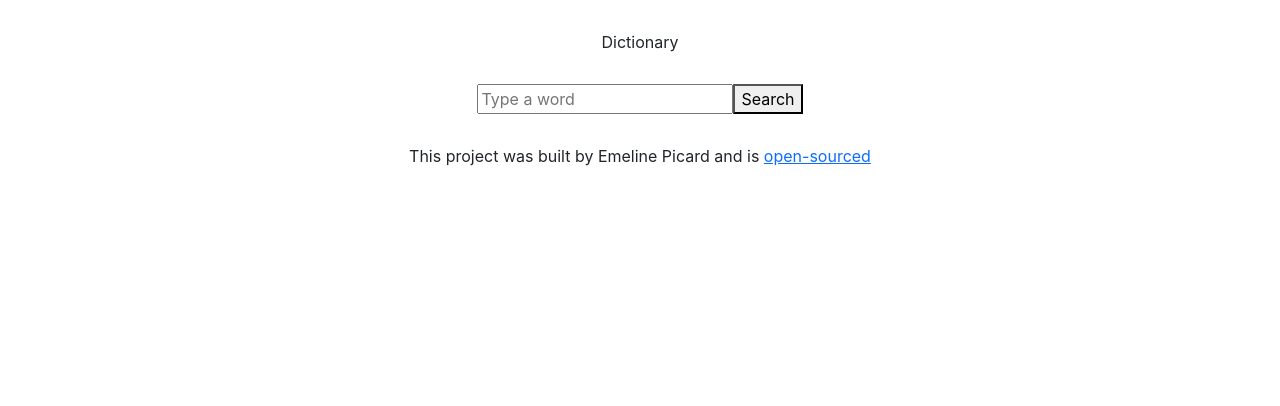
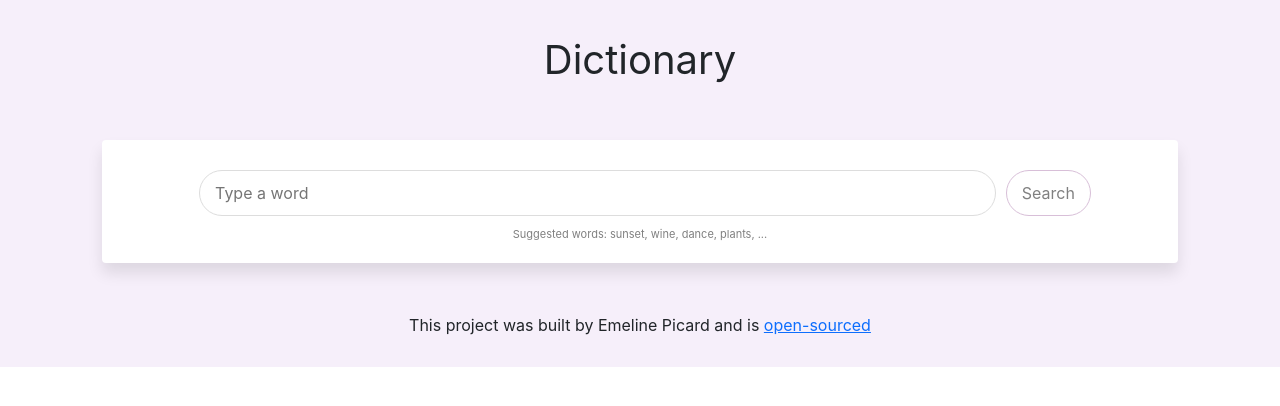
Before and after one commit to emepica/dictionary-react, a React (Create React App) app: page / in a window 1280 px wide. Shown: the top 406 px of the page. Built offline with nearby package versions, Linux system fonts and the light colour scheme; no server answers.

Commit message:
Boolean state to get a default word

```diff
--- a/src/App.css
+++ b/src/App.css
@@ -1,6 +1,10 @@
 .App {
   text-align: center;
+  background-color: #F6EFFA;
 }
 header, footer{
   padding: 30px 0;
 }
+.App header{
+  font-size: 40px;
+}
--- a/src/App.js
+++ b/src/App.js
@@ -3,13 +3,14 @@ import Dictionary from './Dictionary';
 
 function App() {
   return (
-    <div className="container">
+
     <div className="App">
+      <div className="container">
       <header className="App-header">
        Dictionary
       </header>
       <main>
-        <Dictionary/>
+        <Dictionary defaultKeyword="wave"/>
       </main>
       <footer>This project was built by Emeline Picard and is <a href="https://github.com/emepica/dictionary-react">open-sourced</a></footer>
     </div>
--- a/src/Dictionary.css
+++ b/src/Dictionary.css
@@ -1,3 +1,33 @@
 .Dictionary {
     text-align: center;
 }
+.Dictionary section{
+    background-color: white;
+    border-radius: 4px;
+    box-shadow: 0 10px 15px rgb(0 0 0/ 10%);
+    padding: 20px 40px;
+    margin: 20px;
+}
+input{
+    width: 80%;
+    border-radius: 30px;
+    border: 1px solid #ddd;
+    margin: 10px;
+    padding: 10px 15px;
+}
+button{
+    border-radius: 40px;
+    padding:10px 15px ;
+    border: 1px solid thistle;
+    color: grey;
+    background-color: white;
+    transition: linear 2ms;
+}
+button:hover{
+    color: white;
+    background-color: thistle;
+}
+.Dictionary .hint{
+    font-size: 11px;
+    color: grey;
+}
--- a/src/Dictionary.js
+++ b/src/Dictionary.js
@@ -4,32 +4,49 @@ import axios from "axios";
 import "./Dictionary.css";
 import Results from "./Results";
 
-export default function Dictionary() {
-  let [keyword, setKeyword] = useState("Wave");
+export default function Dictionary(props) {
+  let [keyword, setKeyword] = useState(props.defaultKeyword);
   let [results,setResults]= useState(null);
+  let [loaded,setLoaded]=useState(false);
 
   function handleResponse(response){
     setResults(response.data[0]);
   }
 
-  //API doc : https://dictionaryapi.dev/
-  function search(event) {
-    event.preventDefault();
+
+  function search(){
+    //API doc : https://dictionaryapi.dev/
     let apiURL =`https://api.dictionaryapi.dev/api/v2/entries/en/${keyword}`;
     axios.get(apiURL).then(handleResponse);
+  }
+
+  function handleSubmit(event) {
+    event.preventDefault();
+    search();
   }
 
   function handleKeywordChange(event) {
     setKeyword(event.target.value);
   }
-
+  function load(){
+    setLoaded(true);
+    search();
+  }
+ if (loaded){
   return (
     <div className="Dictionary">
-      <form onSubmit={search}>
+      <section>
+      <form onSubmit={handleSubmit}>
         <input type="search" className="Search-Bar" placeholder="Type a word" onChange={handleKeywordChange} />
         <button type="Sumbit">Search</button>
       </form>
+      <div className="hint">
+        Suggested words: sunset, wine, dance, plants, ...
+      </div>
+      </section>
       <Results results={results}/>
     </div>
-  );
+  );} else {
+    load();
+    return "Loading";}
 }
--- a/src/Results.css
+++ b/src/Results.css
@@ -1,3 +1,7 @@
 .Results{
     text-align: left;
 }
+h2{
+    font-size: 36px;
+    font-weight: bold;
+}
--- a/src/Results.js
+++ b/src/Results.js
@@ -7,6 +7,7 @@ export default function Results(props){
     if(props.results){
     return(
         <div className="Results">
+            <section>
             <h2>{props.results.word}</h2>
             {props.results.phonetics.map(function(phonetic,index){
                 return(
@@ -15,11 +16,12 @@ export default function Results(props){
                     </div>
                 )
             })}
+            </section>
             {props.results.meanings.map(function(meaning,index)
             {return (
-            <div key={index}>
+            <section key={index}>
                 <Meaning meaning={meaning}/>
-            </div>)
+            </section>)
             })
             }
         </div>
```
